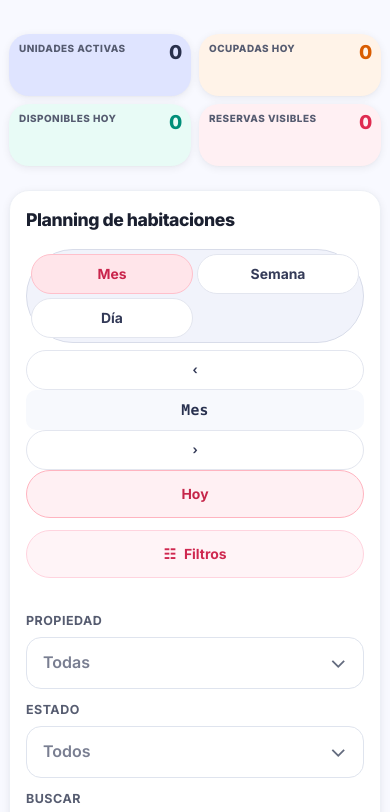
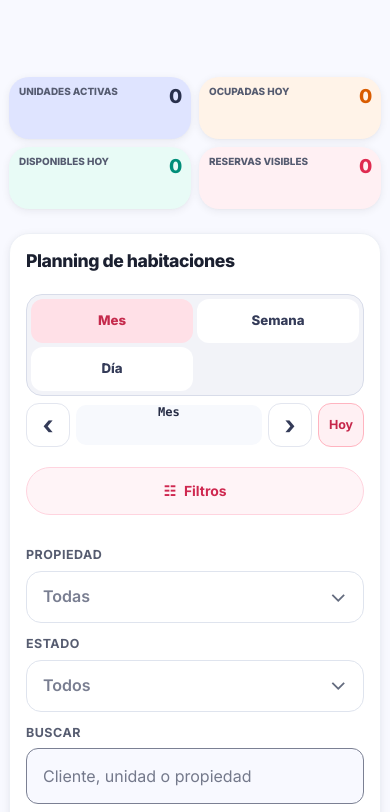
Before and after one commit to sergiodq/mialojamiento, a website with bundled scripts: page dashboard.html in a window 390 px wide. Shown: the top 812 px of the page. Built offline with nearby package versions, Linux system fonts and the light colour scheme; no server answers.

Commit message:
ui(iphone): load final dashboard-specific Safari style overrides

```diff
--- a/dashboard.html
+++ b/dashboard.html
@@ -11,6 +11,7 @@
   <link rel="stylesheet" href="css/ux-vibrante.css">
   <link rel="stylesheet" href="css/responsive-final.css">
   <link rel="stylesheet" href="css/material-selects.css">
+  <link rel="stylesheet" href="css/iphone-dashboard.css">
 </head>
 <body class="dashboard-page">
   <div class="page-shell">
```
